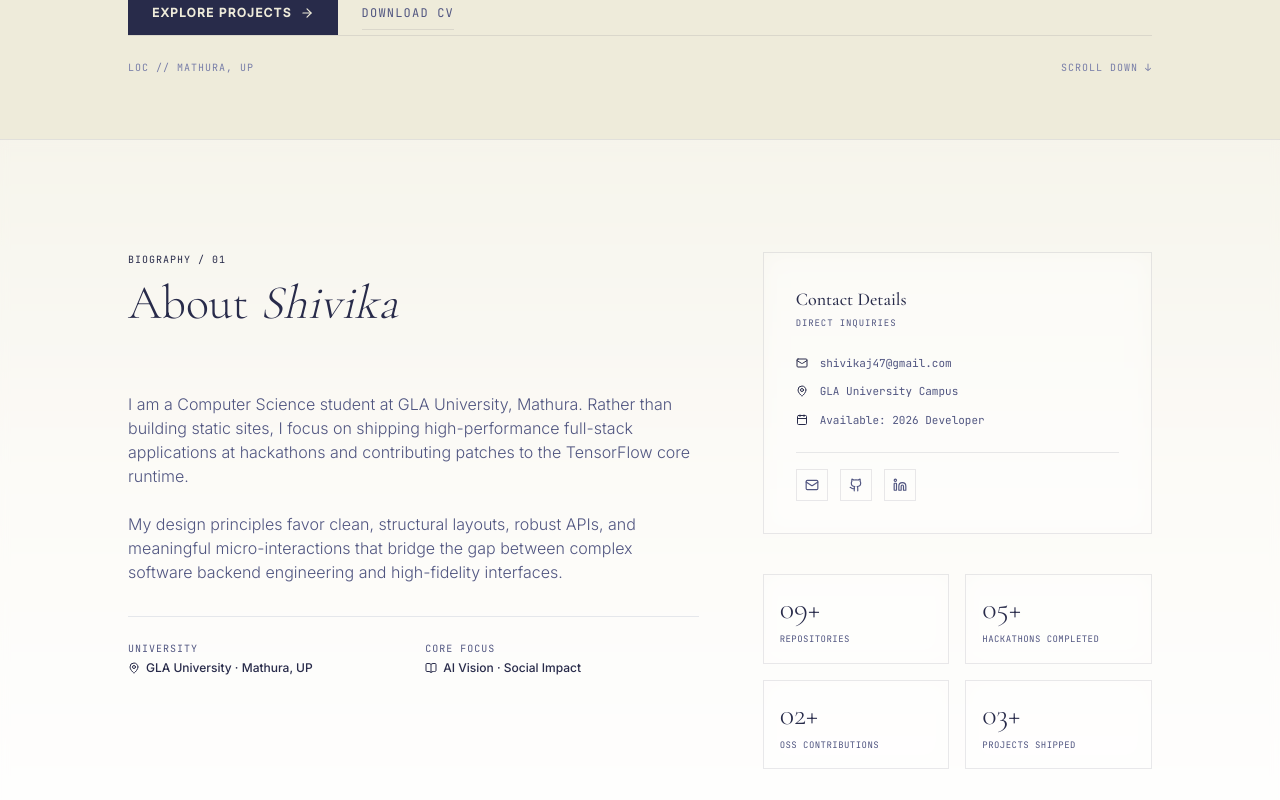
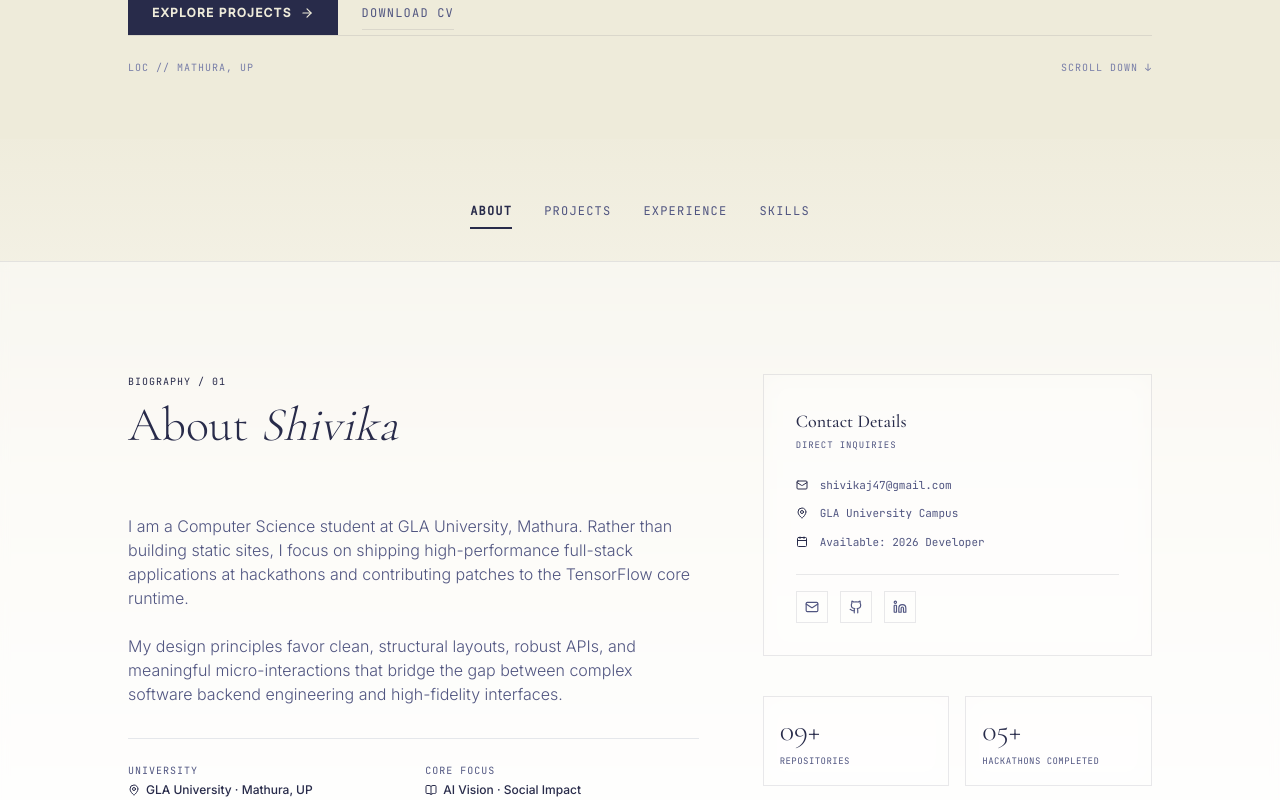
Before and after one commit to SHIVIKA330/Portfolio, a Next.js app: page / in a window 1280 px wide. Shown: the part 700-1500 px from the top of the page. Built offline with nearby package versions, Linux system fonts and the light colour scheme.

Commit message:
feat: implement dynamic tab layout for About, Projects, Experience, and Skills sections

```diff
--- a/app/page.tsx
+++ b/app/page.tsx
@@ -1,3 +1,6 @@
+"use client";
+
+import { useState, useEffect } from "react";
 import Hero from "@/components/Hero";
 import About from "@/components/About";
 import Projects from "@/components/Projects";
@@ -7,17 +10,122 @@ import Expertise from "@/components/Expertise";
 import Certifications from "@/components/Certifications";
 import Resume from "@/components/Resume";
 import Contact from "@/components/Contact";
+import { AnimatePresence, motion } from "framer-motion";
 
 export default function Home() {
+  const [activeTab, setActiveTab] = useState<string>("about");
+
+  useEffect(() => {
+    const handleHashChange = () => {
+      const hash = window.location.hash.replace("#", "");
+      if (["about", "projects", "experience", "expertise"].includes(hash)) {
+        setActiveTab(hash);
+        const container = document.getElementById("dynamic-content");
+        if (container) {
+          setTimeout(() => {
+            container.scrollIntoView({ behavior: "smooth" });
+          }, 100);
+        }
+      }
+    };
+
+    window.addEventListener("hashchange", handleHashChange);
+    handleHashChange();
+
+    return () => window.removeEventListener("hashchange", handleHashChange);
+  }, []);
+
+  const tabs = [
+    { id: "about", label: "About" },
+    { id: "projects", label: "Projects" },
+    { id: "experience", label: "Experience" },
+    { id: "expertise", label: "Skills" },
+  ];
+
   return (
     <main className="min-h-screen">
+      {/* Slide 1: Hero */}
       <Hero />
-      <About />
-      <Projects />
-      <Experience />
-      <Contributions />
-      <Expertise />
-      <Certifications />
+
+      {/* Dynamic Content Panel Container */}
+      <div id="dynamic-content" className="w-full">
+        {/* Tab Selector */}
+        <div className="max-w-5xl mx-auto px-6 pt-16 pb-8 flex flex-wrap gap-4 md:gap-8 justify-center">
+          {tabs.map((tab) => (
+            <button
+              key={tab.id}
+              onClick={() => {
+                window.location.hash = `#${tab.id}`;
+                setActiveTab(tab.id);
+              }}
+              className={`font-mono text-xs uppercase tracking-widest pb-2 border-b-2 transition-all duration-300 ${
+                activeTab === tab.id
+                  ? "border-accent text-text-primary font-semibold"
+                  : "border-transparent text-text-muted hover:text-text-primary"
+              }`}
+            >
+              {tab.label}
+            </button>
+          ))}
+        </div>
+
+        {/* Selected Viewport */}
+        <div className="relative w-full">
+          <AnimatePresence mode="wait">
+            {activeTab === "about" && (
+              <motion.div
+                key="about"
+                initial={{ opacity: 0, y: 15 }}
+                animate={{ opacity: 1, y: 0 }}
+                exit={{ opacity: 0, y: -15 }}
+                transition={{ duration: 0.4 }}
+              >
+                <About />
+              </motion.div>
+            )}
+
+            {activeTab === "projects" && (
+              <motion.div
+                key="projects"
+                initial={{ opacity: 0, y: 15 }}
+                animate={{ opacity: 1, y: 0 }}
+                exit={{ opacity: 0, y: -15 }}
+                transition={{ duration: 0.4 }}
+              >
+                <Projects />
+              </motion.div>
+            )}
+
+            {activeTab === "experience" && (
+              <motion.div
+                key="experience"
+                initial={{ opacity: 0, y: 15 }}
+                animate={{ opacity: 1, y: 0 }}
+                exit={{ opacity: 0, y: -15 }}
+                transition={{ duration: 0.4 }}
+              >
+                <Experience />
+              </motion.div>
+            )}
+
+            {activeTab === "expertise" && (
+              <motion.div
+                key="expertise"
+                initial={{ opacity: 0, y: 15 }}
+                animate={{ opacity: 1, y: 0 }}
+                exit={{ opacity: 0, y: -15 }}
+                transition={{ duration: 0.4 }}
+              >
+                <Expertise />
+                <Contributions />
+                <Certifications />
+              </motion.div>
+            )}
+          </AnimatePresence>
+        </div>
+      </div>
+
+      {/* Slide 2 & 3: Resume & Contact (Statically scrolled at bottom) */}
       <Resume />
       <Contact />
     </main>
```
